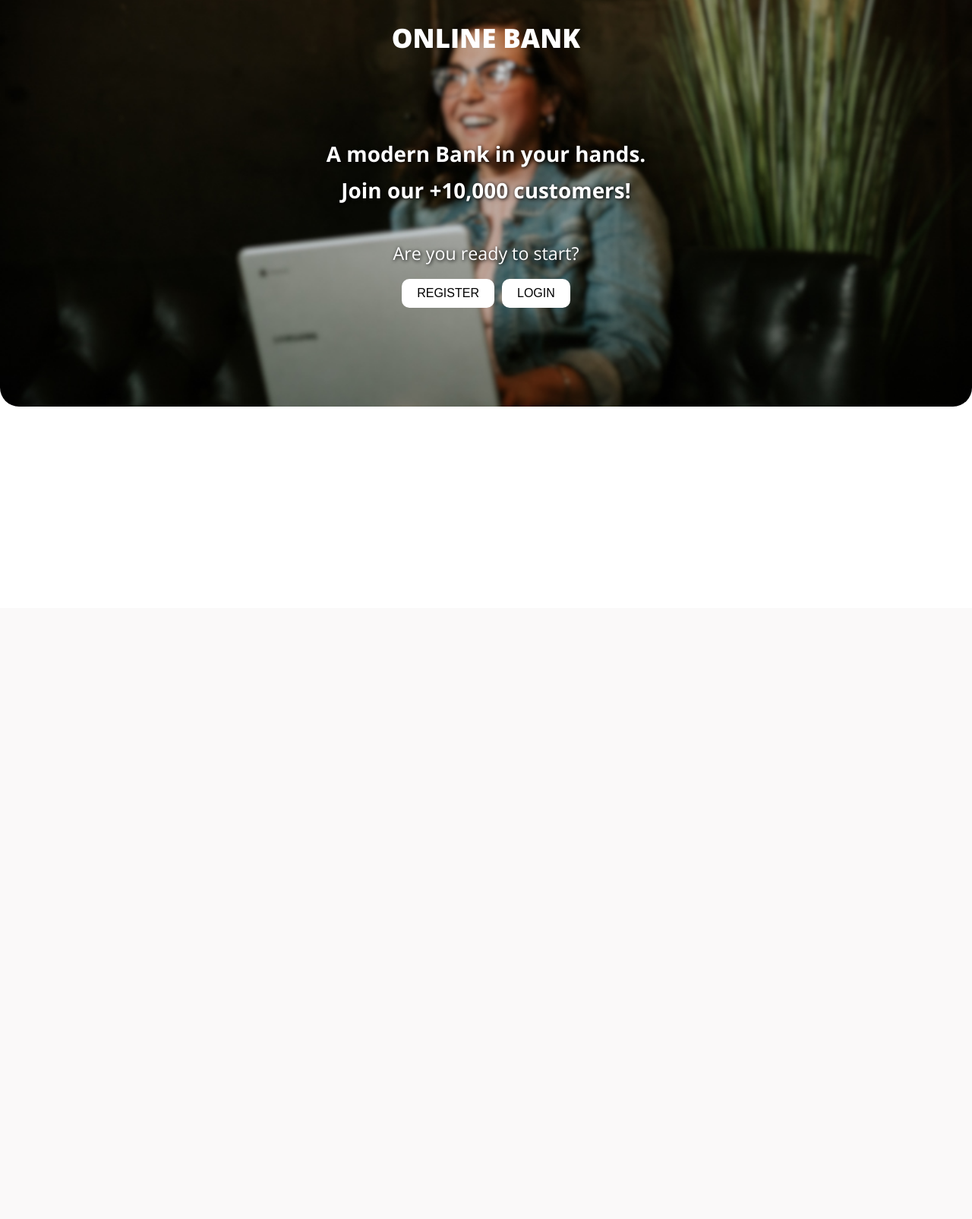
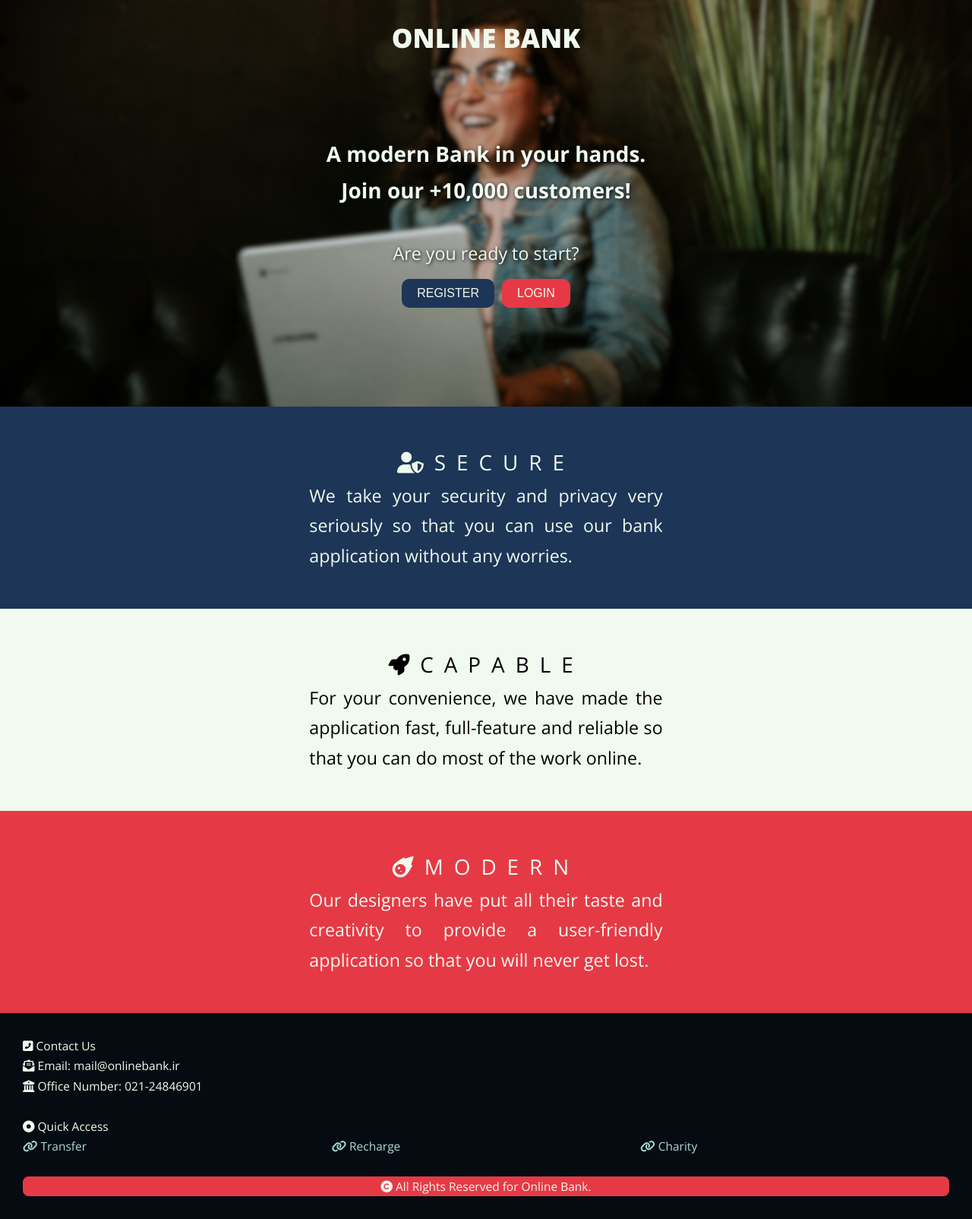
Before and after one commit to MHBahrampour/online-bank, a Django app: page /app/ in a window 1280 px wide. Shown: the whole page at 76% size. Before the commit the page ends 535 px from the top, so only its background shows below. Run offline with Django 4.2, Linux system fonts and the light colour scheme.

Commit message:
Home page compeleted

```diff
--- a/app/static/app/css/styles.css
+++ b/app/static/app/css/styles.css
@@ -33,8 +33,16 @@
 
 /* -- 1.2 Root -- */
 :root {
-  --white: #ffffff;
-  --black: #000000;
+  --white: #F1FAEE;
+  --black: #060B11;
+
+  --light-red: #EC9A9A;
+  --red: #E8525B;
+  --dark-red: #E63946;
+
+  --ligth-blue: #A8DADC;
+  --blue: #457B9D;
+  --dark-blue: #1D3557;
 }
 
 
@@ -73,7 +81,6 @@ h2 {
 /* No decoratioin for links */
 .no-decoration {
   text-decoration: none;
-  color: var(--dark-background);
 }
 
 /* A wrapper for icons */
@@ -82,9 +89,6 @@ h2 {
   justify-content: center;
   width: 15px;
 }
-
-/* Center text align */
-.ta-center { text-align: center; }
 
 /* Puts an element vertically and horizontally in the center */
 .center {
@@ -109,11 +113,10 @@ h2 {
 
 .input-button {
   padding: 1rem 2rem;
-  background-color: var(--white);
   border-radius: 1rem;
   text-transform: uppercase;
   cursor: pointer;
-  transition: color 0.5s ease-in-out;
+  transition: all 0.5s ease-in-out;
 }
 
 
@@ -132,11 +135,9 @@ h2 {
 .banner {
   padding: 2rem;
 
-  border-bottom-left-radius: 2.5rem;
-  border-bottom-right-radius: 2.5rem;
-
   font-size: 150%;
   color: var(--white);
+  text-align: center;
 
   background-image: url("/static/app/banner-image.jpg");
   background-position: center;
@@ -155,16 +156,84 @@ h2 {
 
 .banner .input-button { font-size: 1.6rem; }
 
-.banner .input-button.register:hover {
-  background-color: #B85757;
+.banner .input-button.register-btn {
+  background-color: var(--dark-blue);
   color: var(--white);
 }
-.banner .input-button.login:hover {
-  background-color: #3D5A80;
+.banner .input-button.login-btn {
+  background-color: var(--dark-red);
+  color: var(--white);
+}
+.banner .input-button.register-btn:hover,
+.banner .input-button.login-btn:hover {
+  background-color: var(--white);
+  color: var(--black);
+}
+
+/* -- 4.2 FEATURES -- */
+.feature-card {
+  height: min-content;
+  padding: 5rem;
+
+}
+.feature-card .title {
+  font-weight: 400;
+  font-size: 1.8em;
+  text-align: center;
+  text-transform: uppercase;
+  letter-spacing: 0.5em;
+}
+.feature-card .text {
+  margin-top: 1em;
+  max-width: 35ch;
+  margin: 0 auto;
+
+  text-align: justify;
+  font-weight: 100;
+  font-size: 1.5em;
+}
+
+.fc-row1 {
+  background-color: var(--dark-blue);
+  color: var(--white);
+
+}
+.fc-row2 {
+  background-color: var(--white);
+}
+.fc-row3 {
+  background-color: var(--dark-red);
   color: var(--white);
 }
 
-/* -- 4.2 FEATURES CARD -- */
+/* -- 8 FOOTER -- */
+.footer {
+  padding: 3rem;
+
+  background-color: var(--black);
+  color: var(--white);
+}
+
+.footer .links {
+  display: grid;
+  grid-template-columns: repeat(3, 1fr);
+}
+
+.footer .links a {
+  text-decoration: none;
+  color: var(--ligth-blue);
+  transition: all 0.5s ease;
+}
+.footer .links a:hover {
+  text-indent: 0.5ch;
+  letter-spacing: 0.1ch;
+}
+
+.footer .copy-right {
+  text-align: center;
+  background-color: var(--dark-red);
+  border-radius: 0.5em;
+}
 
 
 /* -- 5 NAVBAR -- */
--- a/app/templates/index.html
+++ b/app/templates/index.html
@@ -21,29 +21,67 @@
 </head>
 <body>
 
+  <!-- Banner -->
   <div class="banner">
 
-    <h1 class="ta-center">ONLINE BANK</h1>
+    <h1>ONLINE BANK</h1>
 
-    <div class="banner-info ta-center">
+    <div class="banner-info">
 
       <h2>A modern Bank in your hands.</h2>
       <h2>Join our +10,000 customers!</h2>
       <br>
-      <p>Are you ready to start?</p>
 
-
-      <form action="{% url 'user:register' %}">
-        <input type="submit" value="register" class="input-button register">
-      </form>
-      <form action="{% url 'user:login' %}">
-        <input type="submit" value="login" class="input-button login">
-      </form>
+      {% if user.is_authenticated %}
+        <form action="{% url 'app:profile' %}">
+          <input type="submit" value="Go to Dashboard" class="input-button dashboard-btn">
+        </form>
+      {% else %}
+        <p>Are you ready to start?</p>
+        <form action="{% url 'user:register' %}">
+          <input type="submit" value="register" class="input-button register-btn">
+        </form>
+        <form action="{% url 'user:login' %}">
+          <input type="submit" value="login" class="input-button login-btn">
+        </form>
+      {% endif %}
 
     </div>
   </div>
 
-  <div class="features"></div>
+  <!-- Introduction -->
+  <div>
+    <div class="feature-card fc-row1">
+      <p class="title"><i class="fa-solid fa-user-shield"></i>Secure</p>
+      <p class="text">We take your security and privacy very seriously so that you can use our bank application without any worries.</p>
+    </div>
+    <div class="feature-card fc-row2">
+      <p class="title"><i class="fa-solid fa-rocket"></i>Capable</p>
+      <p class="text">For your convenience, we have made the application fast, full-feature and reliable so that you can do most of the work online.</p>
+    </div>
+    <div class="feature-card fc-row3">
+      <p class="title"><i class="fa-solid fa-meteor"></i>Modern</p>
+      <p class="text">Our designers have put all their taste and creativity to provide a user-friendly application so that you will never get lost.</p>
+    </div>
+  </div>
+
+  <!-- Footer -->
+  <div class="footer">
+    <p><i class="fa-solid fa-square-phone-flip"></i> Contact Us</p>
+    <p><i class="fa-solid fa-envelope-open-text"></i> Email: mail@onlinebank.ir</p>
+    <p><i class="fa-solid fa-building-columns"></i> Office Number: 021-24846901</p>
+    <br>
+
+    <p><i class="fa-solid fa-circle-dot"></i> Quick Access</p>
+    <div class="links">
+      <a class="no-decoration" href="{% url 'app:transfer' %"><i class="fa-solid fa-link"></i> Transfer</a>
+      <a class="no-decoration" href="{% url 'app:recharge' %"><i class="fa-solid fa-link"></i> Recharge</a>
+      <a class="no-decoration" href="{% url 'app:charity' %"><i class="fa-solid fa-link"></i> Charity</a>
+    </div>
+    <br>
+
+    <p class="copy-right"><i class="fa-solid fa-copyright"></i> All Rights Reserved for Online Bank.</p>
+  </div>
 
 </body>
 </html>
--- a/app/views.py
+++ b/app/views.py
@@ -9,6 +9,9 @@ from .forms import TransferForm, RechargeForm, CharityForm
 
 
 def index(request):
+
+  if request.user.is_authenticated:
+    return redirect('app:profile')
 
   context = {
     'str1': "Hi, I'm a useless bank application!",
```
Also changed, not shown: db.sqlite3.
